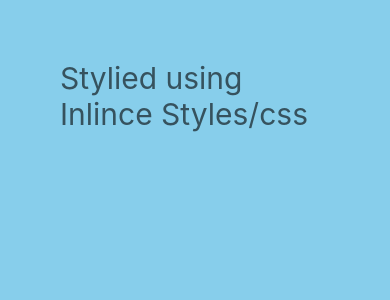
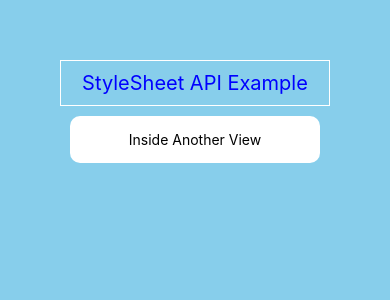
Before and after one commit to muazimmaqbool/React-Native-Tutorials, a React Native app: screen / in a window 390 px wide. Shown: the top 300 px of the page. Built offline with nearby package versions, Linux system fonts and the light colour scheme.

Commit message:
Stylesheet

```diff
--- a/App.js
+++ b/App.js
@@ -85,8 +85,8 @@ const App = () => {
         {/* Custom Components :*/}
           {/* <Greet name="Muazim Maqbool" enroll="6655"/>
           <Greet name="Basit Mushtaq" enroll={"6593"}/>  */}
-          <B_Styling />
-          {/* <C_StyleSheet/> */}
+          {/* <B_Styling /> */}
+          <C_StyleSheet/>
           {/* <Cc_styleSheet2/> */}
           {/* <D_MultipleStyles/> */}
           {/* <E_BoxModel/> */}
--- a/Components/C_StyleSheet.js
+++ b/Components/C_StyleSheet.js
@@ -2,10 +2,10 @@ import React from "react";
 import { StyleSheet, Text, View } from "react-native";
 import { Button } from "react-native";
 
+//see previous code first
+/*StyleSheet API : it allows the user to define multiple styles at one place using "create" method
+  its mostly used and preferred method*/
 const C_StyleSheet = () => {
-  //see previous code first
-  /*StyleSheet API : it allows the user to define multiple styles at one place using "create" method
-    its mostly used and preferred method*/
   return (
     //view is styled in App.js using inline Styling
     <View>
@@ -22,7 +22,7 @@ export default C_StyleSheet;
 const styles = StyleSheet.create({
   titleText: {
     fontSize: 20,
-    color: "midnightblue",
+    color: "blue",
     borderWidth: 1,
     borderColor: "white",
     padding: 10,
@@ -32,7 +32,8 @@ const styles = StyleSheet.create({
     backgroundColor: "white",
     padding: 15,
     margin: 10,
-    //alignItems:"center"
+    alignItems:"center",
+    borderRadius:10,
   },
 });
 
@@ -41,7 +42,7 @@ const styles = StyleSheet.create({
           example: export const styles=StyleSheet.create({....})
           and import like this: import {styles} from "./stylesheet.js"
 
-  ->We can also use styles object without StyleSheet Api but then we don't get access to auto complete suggestion
+  ->We can also use styles object without StyleSheet Api but then we don't get access to auto complete suggestions
     for styles properties
      example: const styles={
         nestedView:{
```
